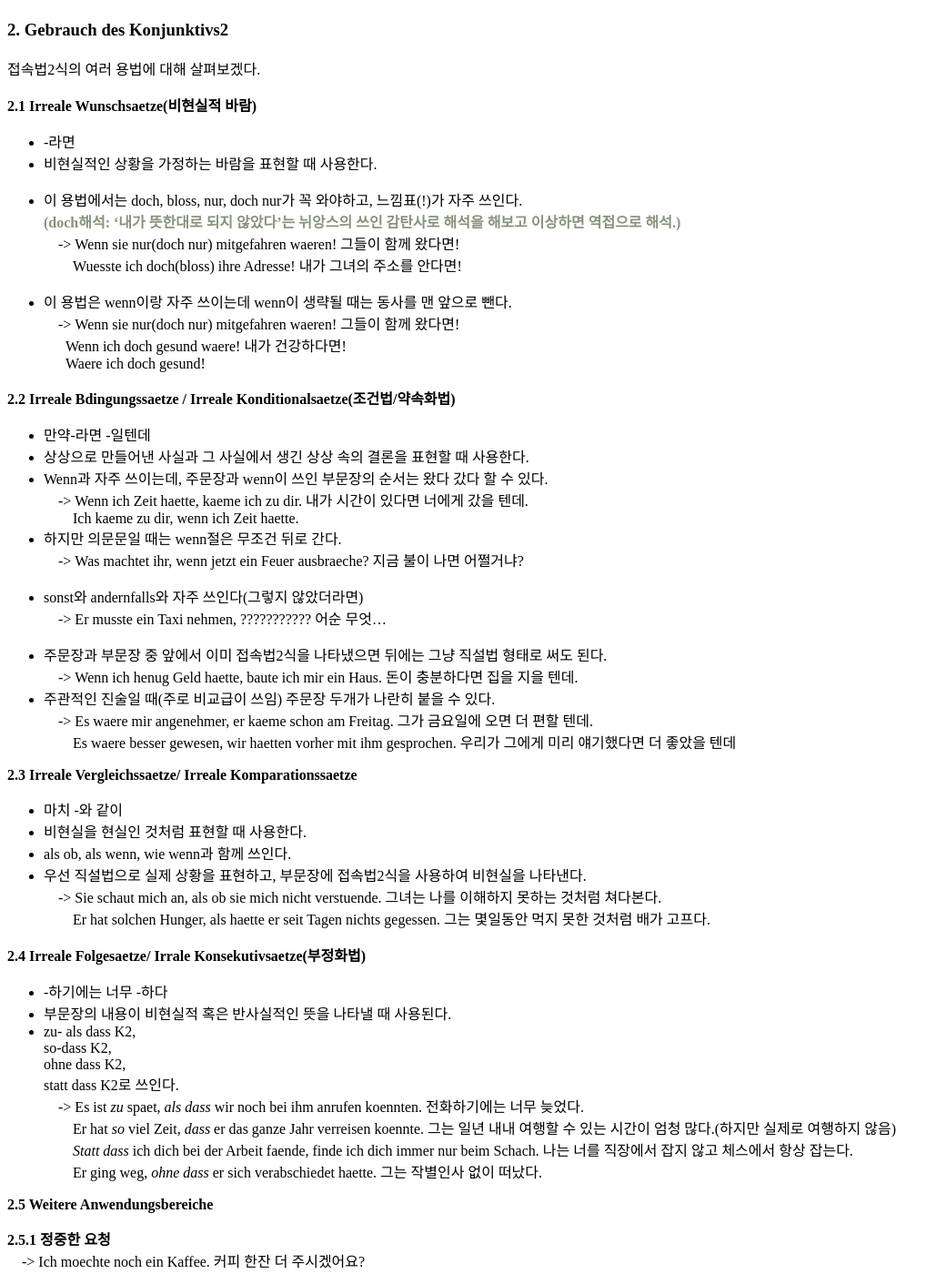
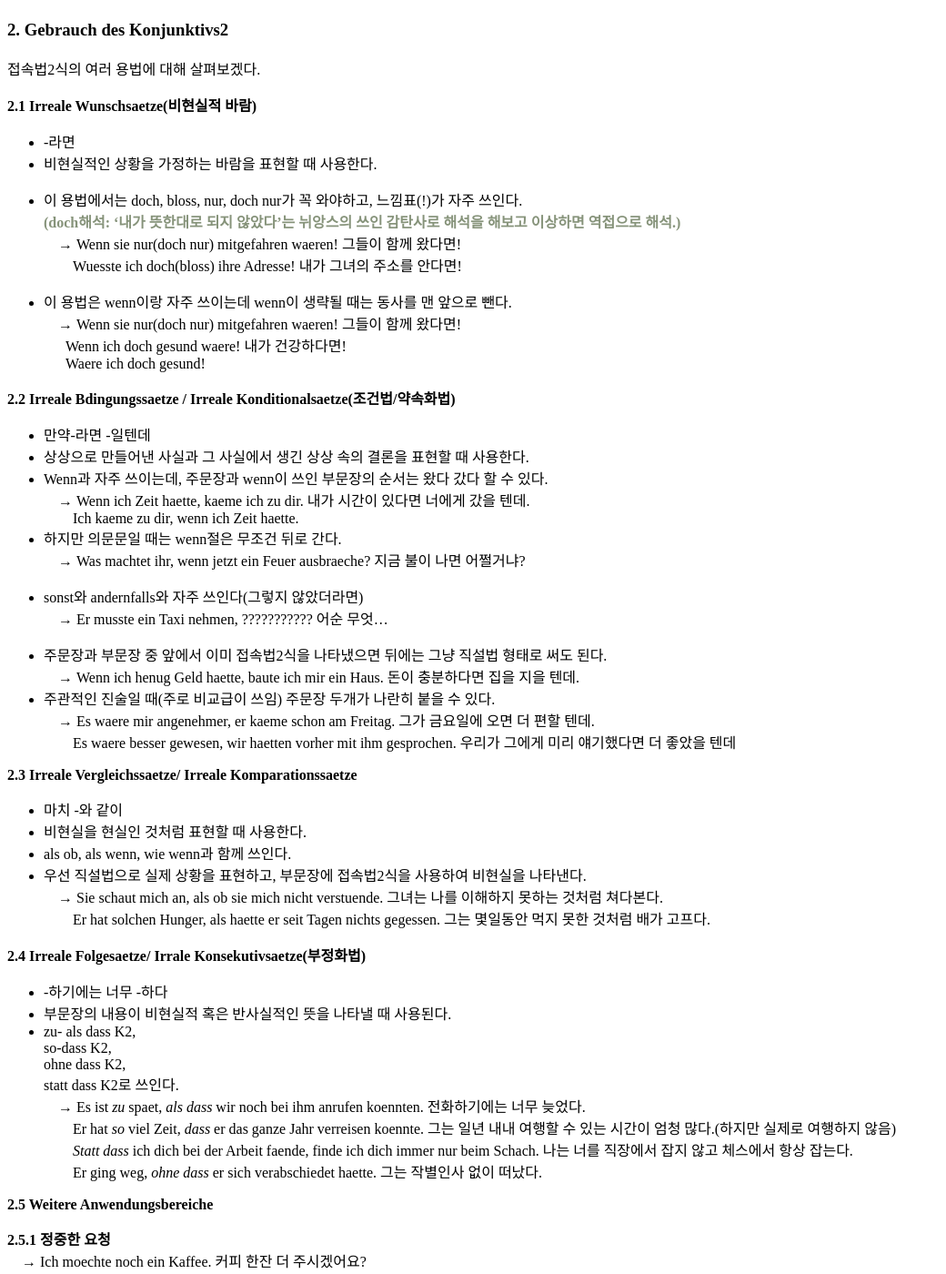
Before and after one commit to finddme/finddme.github.io, a Jekyll site: the page built from _posts/2021-01-24-DeutschGrammtik.md, in a window 1280 px wide and 1400 px high, scrolled down 3629 px. Shown: the whole window at 91% size, without its empty margins (0-1040 px from the left). Built offline with Jekyll 4.4.1, drawn with Linux system fonts in a browser that asks for light colours; some of the changed text lies outside the part shown.

Commit message:
Update 2021-01-24-DeutschGrammtik.md

```diff
--- a/_posts/2021-01-24-DeutschGrammtik.md
+++ b/_posts/2021-01-24-DeutschGrammtik.md
@@ -233,12 +233,12 @@
 - 비현실적인 상황을 가정하는 바람을 표현할 때 사용한다.
 - 이 용법에서는 doch, bloss, nur, doch nur가 꼭 와야하고, 느낌표(!)가 자주 쓰인다.
 <span style="color:#86937A; font-weight: bold;">(doch해석: ‘내가 뜻한대로 되지 않았다’는 뉘앙스의 쓰인 감탄사로 해석을 해보고 이상하면 역접으로 해석.)</span>
-&nbsp;&nbsp;&nbsp;&nbsp;-> Wenn sie nur(doch nur) mitgefahren waeren! 그들이 함께 왔다면!
+&nbsp;&nbsp;&nbsp;&nbsp;→ Wenn sie nur(doch nur) mitgefahren waeren! 그들이 함께 왔다면!
 &nbsp;&nbsp;&nbsp;&nbsp;&nbsp;&nbsp;&nbsp;&nbsp;Wuesste ich doch(bloss) ihre Adresse! 내가 그녀의 주소를 안다면!
 
 
 - 이 용법은 wenn이랑 자주 쓰이는데 wenn이 생략될 때는 동사를 맨 앞으로 뺀다.
-&nbsp;&nbsp;&nbsp;&nbsp;-> Wenn sie nur(doch nur) mitgefahren waeren! 그들이 함께 왔다면!
+&nbsp;&nbsp;&nbsp;&nbsp;→ Wenn sie nur(doch nur) mitgefahren waeren! 그들이 함께 왔다면!
 &nbsp;&nbsp;&nbsp;&nbsp;&nbsp;&nbsp;Wenn ich doch gesund waere! 내가 건강하다면!
 &nbsp;&nbsp;&nbsp;&nbsp;&nbsp;&nbsp;Waere ich doch gesund!
 
@@ -249,18 +249,18 @@
 - 만약-라면 -일텐데
 - 상상으로 만들어낸 사실과 그 사실에서 생긴 상상 속의 결론을 표현할 때 사용한다.
 - Wenn과 자주 쓰이는데, 주문장과 wenn이 쓰인 부문장의 순서는 왔다 갔다 할 수 있다.
-&nbsp;&nbsp;&nbsp;&nbsp;-> Wenn ich Zeit haette, kaeme ich zu dir. 내가 시간이 있다면 너에게 갔을 텐데.
+&nbsp;&nbsp;&nbsp;&nbsp;→ Wenn ich Zeit haette, kaeme ich zu dir. 내가 시간이 있다면 너에게 갔을 텐데.
 &nbsp;&nbsp;&nbsp;&nbsp;&nbsp;&nbsp;&nbsp;&nbsp;Ich kaeme zu dir, wenn ich Zeit haette.
 - 하지만 의문문일 때는 wenn절은 무조건 뒤로 간다.
-&nbsp;&nbsp;&nbsp;&nbsp;-> Was machtet ihr, wenn jetzt ein Feuer ausbraeche? 지금 불이 나면 어쩔거냐?
+&nbsp;&nbsp;&nbsp;&nbsp;→ Was machtet ihr, wenn jetzt ein Feuer ausbraeche? 지금 불이 나면 어쩔거냐?
 - sonst와 andernfalls와 자주 쓰인다(그렇지 않았더라면)
-&nbsp;&nbsp;&nbsp;&nbsp;-> Er musste ein Taxi nehmen, ??????????? 어순 무엇...
+&nbsp;&nbsp;&nbsp;&nbsp;→ Er musste ein Taxi nehmen, ??????????? 어순 무엇...
 
 
 - 주문장과 부문장 중 앞에서 이미 접속법2식을 나타냈으면 뒤에는 그냥 직설법 형태로 써도 된다.
-&nbsp;&nbsp;&nbsp;&nbsp;-> Wenn ich henug Geld haette, baute ich mir ein Haus. 돈이 충분하다면 집을 지을 텐데.
+&nbsp;&nbsp;&nbsp;&nbsp;→ Wenn ich henug Geld haette, baute ich mir ein Haus. 돈이 충분하다면 집을 지을 텐데.
 - 주관적인 진술일 때(주로 비교급이 쓰임) 주문장 두개가 나란히 붙을 수 있다.
-&nbsp;&nbsp;&nbsp;&nbsp;-> Es waere mir angenehmer, er kaeme schon am Freitag. 그가 금요일에 오면 더 편할 텐데.
+&nbsp;&nbsp;&nbsp;&nbsp;→ Es waere mir angenehmer, er kaeme schon am Freitag. 그가 금요일에 오면 더 편할 텐데.
 &nbsp;&nbsp;&nbsp;&nbsp;&nbsp;&nbsp;&nbsp;&nbsp;Es waere besser gewesen, wir haetten vorher mit ihm gesprochen. 우리가 그에게 미리 얘기했다면 더 좋았을 텐데
 
 
@@ -270,7 +270,7 @@
 - 비현실을 현실인 것처럼 표현할 때 사용한다.
 - als ob, als wenn, wie wenn과 함께 쓰인다.
 - 우선 직설법으로 실제 상황을 표현하고, 부문장에 접속법2식을 사용하여 비현실을 나타낸다.
-&nbsp;&nbsp;&nbsp;&nbsp;-> Sie schaut mich an, als ob sie mich nicht verstuende. 그녀는 나를 이해하지 못하는 것처럼 쳐다본다.
+&nbsp;&nbsp;&nbsp;&nbsp;→ Sie schaut mich an, als ob sie mich nicht verstuende. 그녀는 나를 이해하지 못하는 것처럼 쳐다본다.
 &nbsp;&nbsp;&nbsp;&nbsp;&nbsp;&nbsp;&nbsp;&nbsp;Er hat solchen Hunger, als haette er seit Tagen nichts gegessen. 그는 몇일동안 먹지 못한 것처럼 배가 고프다.
 
 
@@ -281,7 +281,7 @@
 so-dass K2,
 ohne dass K2,
 statt dass K2로 쓰인다.
-&nbsp;&nbsp;&nbsp;&nbsp;-> Es ist *zu* spaet, *als dass* wir noch bei ihm anrufen koennten. 전화하기에는 너무 늦었다.
+&nbsp;&nbsp;&nbsp;&nbsp;→ Es ist *zu* spaet, *als dass* wir noch bei ihm anrufen koennten. 전화하기에는 너무 늦었다.
 &nbsp;&nbsp;&nbsp;&nbsp;&nbsp;&nbsp;&nbsp;&nbsp;Er hat *so* viel Zeit, *dass* er das ganze Jahr verreisen koennte. 그는 일년 내내 여행할 수 있는 시간이 엄청 많다.(하지만 실제로 여행하지 않음)
 &nbsp;&nbsp;&nbsp;&nbsp;&nbsp;&nbsp;&nbsp;&nbsp;*Statt dass* ich dich bei der Arbeit faende, finde ich dich immer nur beim Schach. 나는 너를 직장에서 잡지 않고 체스에서 항상 잡는다.
 &nbsp;&nbsp;&nbsp;&nbsp;&nbsp;&nbsp;&nbsp;&nbsp;Er ging weg, *ohne dass* er sich verabschiedet haette. 그는 작별인사 없이 떠났다.
@@ -290,7 +290,7 @@
 **2.5 Weitere Anwendungsbereiche**
 
 **2.5.1 정중한 요청**
-&nbsp;&nbsp;&nbsp;&nbsp;-> Ich moechte noch ein Kaffee. 커피 한잔 더 주시겠어요?
+&nbsp;&nbsp;&nbsp;&nbsp;→ Ich moechte noch ein Kaffee. 커피 한잔 더 주시겠어요?
 &nbsp;&nbsp;&nbsp;&nbsp;&nbsp;&nbsp;&nbsp;&nbsp;Wuerden Sie mir bitte etwas zum Schreiben leihen? 볼펜 같은 거 좀 빌려주시겠어요?
 &nbsp;&nbsp;&nbsp;&nbsp;&nbsp;&nbsp;&nbsp;&nbsp;Fuer wann koennten wir uns verabreden? 언제쯤 약속을 잡을 수 있을까요?
 &nbsp;&nbsp;&nbsp;&nbsp;&nbsp;&nbsp;&nbsp;&nbsp;Ich haette gern ein Glas Wein. 와인 한잔 주세겠어요?
@@ -308,7 +308,7 @@
 **2.5.4 es sei denn (nun), dass K2
 &nbsp;&nbsp;&nbsp;&nbsp;&nbsp;es muesste den (nun) sein, dass K2
 &nbsp;&nbsp;&nbsp;&nbsp;&nbsp;denn(nun) K2 (-가 아니면, -가 아닌 한에는, -외에는)**
-&nbsp;&nbsp;&nbsp;&nbsp;-> Niemand darf hier herein, *es sei denn*, *dass* er einen Ausweis *haette*. 증명서를 가진게 아니라면 아무도 여기에 들어갈 수 없다.
+&nbsp;&nbsp;&nbsp;&nbsp; Niemand darf hier herein, *es sei denn*, *dass* er einen Ausweis *haette*. 증명서를 가진게 아니라면 아무도 여기에 들어갈 수 없다.
 &nbsp;&nbsp;&nbsp;&nbsp;&nbsp;&nbsp;&nbsp;&nbsp;Niemand darf hier herein, *es muesste denn sein*, *dass* er einen Ausweis *haette*.
 &nbsp;&nbsp;&nbsp;&nbsp;&nbsp;&nbsp;&nbsp;&nbsp;Niemand darf hier herein, er *haette* *denn (nun)* einen Ausweis.
 &nbsp;&nbsp;&nbsp;&nbsp;&nbsp;&nbsp;&nbsp;&nbsp;Niemand darf hier herein, er *muesste denn* einen Ausweis haben.
@@ -348,34 +348,34 @@
 
 
 - 과거
-haette+Infinitiv+Modalverben Infinitiv
-&nbsp;&nbsp;&nbsp;&nbsp;ich haette laenger schlafen sollen. 나는 조금 더 오래 잠을 잤어야 했다.
-&nbsp;&nbsp;&nbsp;&nbsp;&nbsp;&nbsp;&nbsp;&nbsp;Wenn ich heute nicht so frueh haette aufstehen muessen, waere ich jetzt nicht so muede. 내가 오늘 그렇게 일찍 일어나지 않았다면 나는 지금 피곤하지 않을텐데.<span style="color:#86937A; font-weight: bold;">(순서주의 동사원형이 2개 이상일 때 동사가 후치된다면 변화하는 동사가 맨 앞에 자리한다.)</span>
+기본 형태: haette+Infinitiv+Modalverben Infinitiv
+&nbsp;&nbsp;&nbsp;&nbsp;&nbsp;&nbsp;&nbsp;ich haette laenger schlafen sollen. 나는 조금 더 오래 잠을 잤어야 했다.
+&nbsp;&nbsp;&nbsp;&nbsp;&nbsp;&nbsp;&nbsp;Wenn ich heute nicht so frueh haette aufstehen muessen, waere ich jetzt nicht so muede. 내가 오늘 그렇게 일찍 일어나지 않았다면 나는 지금 피곤하지 않을텐데.<span style="color:#86937A; font-weight: bold;">(순서주의 동사원형이 2개 이상일 때 동사가 후치된다면 변화하는 동사가 맨 앞에 자리한다.)</span>
 
 
 2) 사용
 - koennen
-&nbsp;&nbsp;&nbsp;&nbsp;-> 확실하지 않은 추측:
+&nbsp;&nbsp;&nbsp;&nbsp;&#10145; 확실하지 않은 추측:
 &nbsp;&nbsp;&nbsp;&nbsp;&nbsp;&nbsp;&nbsp;&nbsp;Mein Freund koennte heute kommen. 내 친구가 오늘 올 수도 있어.
 &nbsp;&nbsp;&nbsp;&nbsp;&nbsp;&nbsp;&nbsp;&nbsp;Er koennte (vielleicht) Deutsch gesprochen haben. 그는 아마 독일어로 말했을거야.
-&nbsp;&nbsp;&nbsp;&nbsp;-> 가능성에 대한 화자의 확신:
+&nbsp;&nbsp;&nbsp;&nbsp;&#10145; 가능성에 대한 화자의 확신:
 &nbsp;&nbsp;&nbsp;&nbsp;&nbsp;&nbsp;&nbsp;&nbsp;Herr Mueller koennte jetzt wirklich siene Schulden bezahlen. 뮐러씨는 이제 진짜 그의 빚을 갚을 수 있을거야.
 &nbsp;&nbsp;&nbsp;&nbsp;&nbsp;&nbsp;&nbsp;&nbsp;Er koennte sein Studium laengst abgeschlossen haben. 그는 학업을 이미 오래 전에 마쳤을거야.
 
 - duerfen
-&nbsp;&nbsp;&nbsp;&nbsp;-> 조심스러운 추측:
+&nbsp;&nbsp;&nbsp;&nbsp;&#10145; 조심스러운 추측:
 &nbsp;&nbsp;&nbsp;&nbsp;&nbsp;&nbsp;&nbsp;&nbsp;Er duerfte jetzt 20 Jahre alt sein. 그는 지금 20살쯤 될거야.
 &nbsp;&nbsp;&nbsp;&nbsp;&nbsp;&nbsp;&nbsp;&nbsp;Das duerfte sie nicht gewusst haben. 그 여자는 그것을 알지 못했을거야.
 
 - muessen
-&nbsp;&nbsp;&nbsp;&nbsp;-> -면 좋겠다 -이어야 하는데:
+&nbsp;&nbsp;&nbsp;&nbsp;&#10145; -면 좋겠다 -이어야 하는데:
 &nbsp;&nbsp;&nbsp;&nbsp;&nbsp;&nbsp;&nbsp;&nbsp;so muesste es immer sein 언제나 그래야하는데
 &nbsp;&nbsp;&nbsp;&nbsp;&nbsp;&nbsp;&nbsp;&nbsp;man muesste noch einmal so jung sien wie er. 우리도 저 사람처럼 한 번 더 젊으면 좋겠다.
 
 - sollen
-&nbsp;&nbsp;&nbsp;&nbsp;-> 조건문에서의 선택적 결정:
+&nbsp;&nbsp;&nbsp;&nbsp;&#10145; 조건문에서의 선택적 결정:
 &nbsp;&nbsp;&nbsp;&nbsp;&nbsp;&nbsp;&nbsp;&nbsp;Wenn Sie mein Angebot annehmen sollte, so teilen Sie es mir bitte sofort mit. 당신이 내 제안을 받아들인다면, 바로 저에게 알려주세요.
-&nbsp;&nbsp;&nbsp;&nbsp;-> 의문(놀람):
+&nbsp;&nbsp;&nbsp;&nbsp;&#10145; 의문(놀람):
 &nbsp;&nbsp;&nbsp;&nbsp;&nbsp;&nbsp;&nbsp;&nbsp;Sollte ich ihn so beleidigt haben? 내가 그를 그렇게 모욕했다고?
 
 
```
